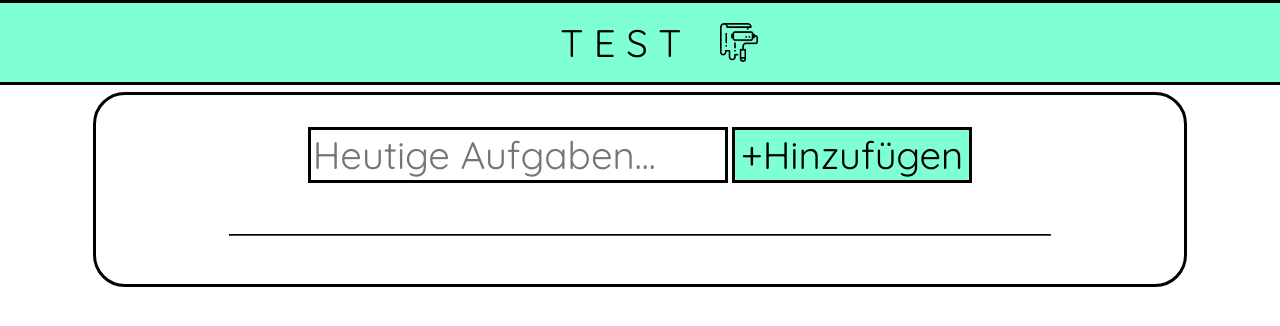
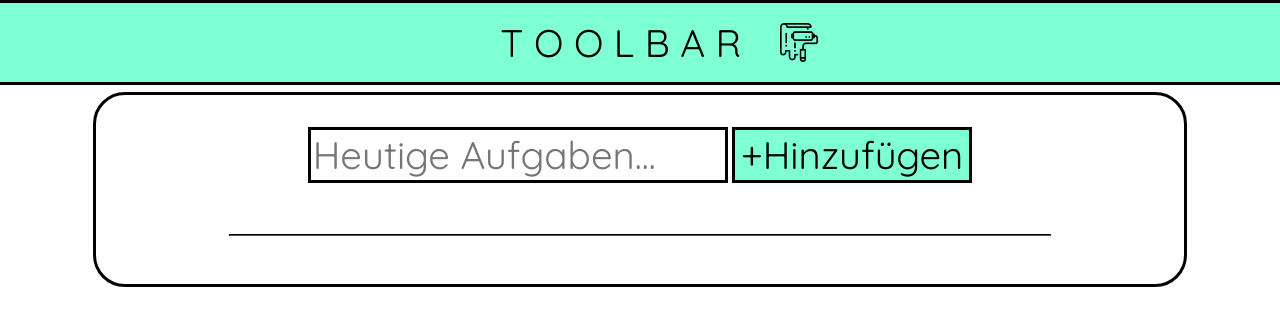
Before and after one commit to Pazyxx/second-todolist, a plain HTML site: page index.html in a window 1280 px wide. Drawn offline with Linux system fonts and the light colour scheme.

Commit message:
title line back

```diff
--- a/index.html
+++ b/index.html
@@ -11,7 +11,7 @@
 </head>
 <body>
     <nav>
-        <span class="toolbar">T E S T</span>
+        <span class="toolbar">T O O L B A R</span>
 
         <img src="hintergrund_icon.jpg" alt="">
     </nav>
```
